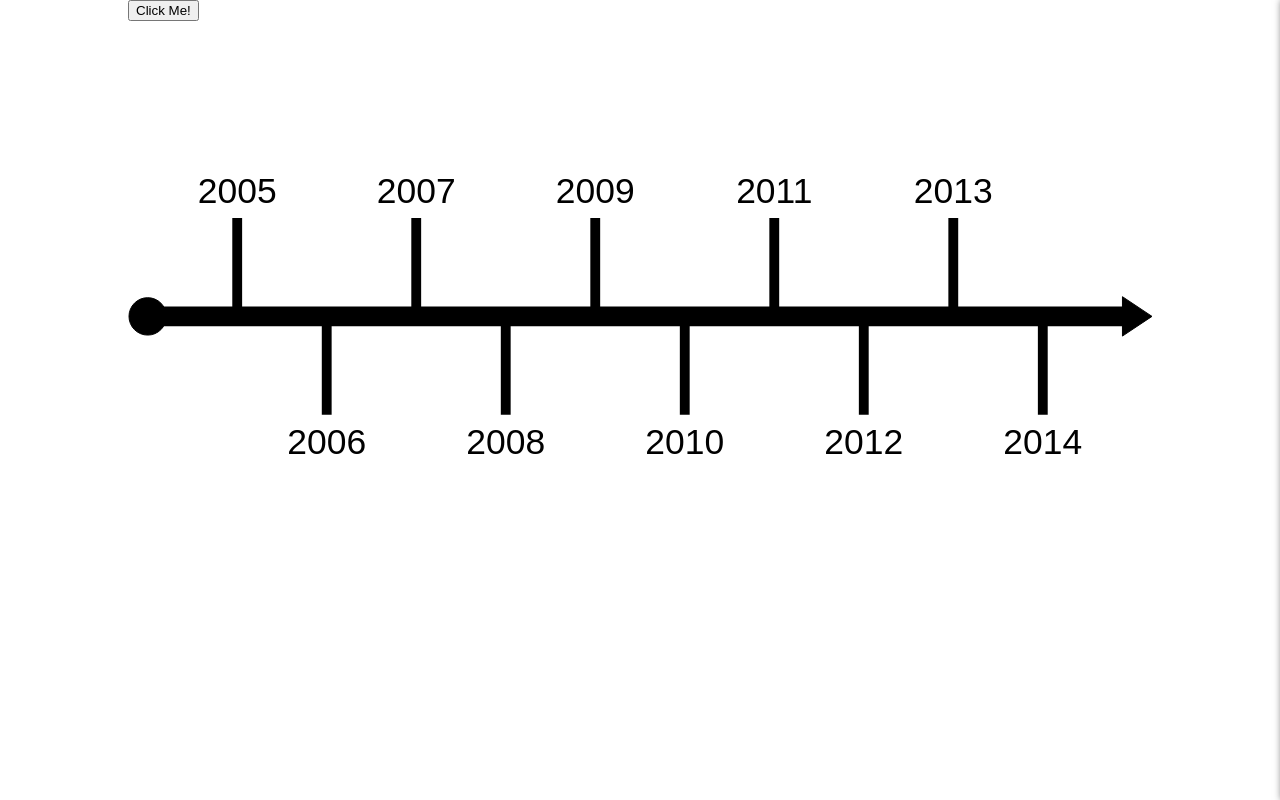
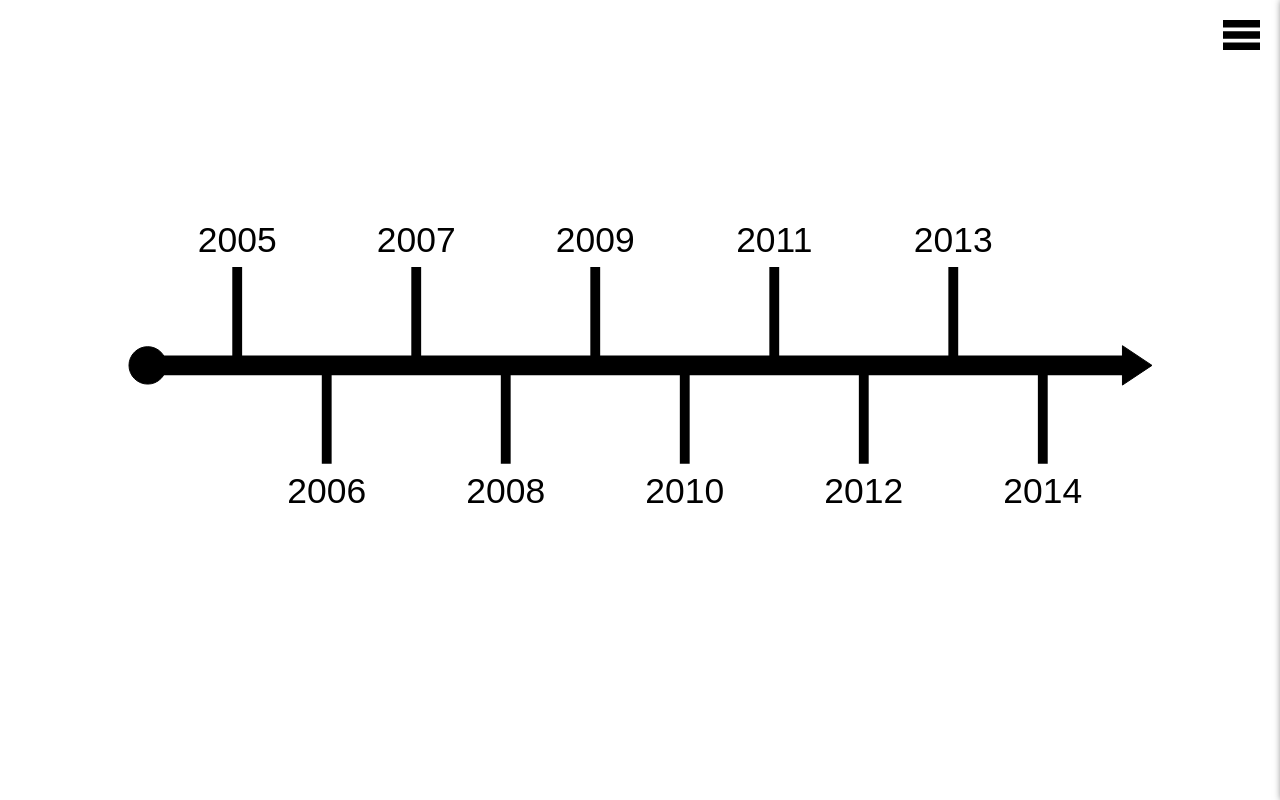
Before and after one commit to JarrettD5309/sf-show-archive, a React (Create React App) app in the folder client/: page / in a window 1280 px wide. Built offline with nearby package versions, Linux system fonts and the light colour scheme.

Commit message:
add fade to Backdrop background-color

```diff
--- a/client/src/App.js
+++ b/client/src/App.js
@@ -2,6 +2,7 @@ import React from 'react';
 import { BrowserRouter as Router, Route } from 'react-router-dom';
 import Backdrop from './components/SlideDrawer/Backdrop';
 import HomePage from './pages/HomePage';
+import NavBar from './components/NavBar';
 import SlideDrawer from './components/SlideDrawer/SlideDrawer';
 import TimelinePage from './pages/TimelinePage';
 
@@ -18,9 +19,11 @@ function App() {
 
     return (
         <Router>
+            <NavBar handleDrawerToggle={handleDrawerToggle} />
             <SlideDrawer show={drawerOpen} />
-            {drawerOpen && <Backdrop handleBackdrop={handleBackdrop} />}
-            <Route exact path='/' component={()=> <TimelinePage handleDrawerToggle={handleDrawerToggle} />} />
+            <Backdrop handleBackdrop={handleBackdrop} show={drawerOpen}/>
+            {/* {drawerOpen && <Backdrop handleBackdrop={handleBackdrop} show={drawerOpen}/>} */}
+            <Route exact path='/' component={TimelinePage} />
             <Route exact path='/all-shows' component={HomePage} />
         </Router>
     );
--- /dev/null
+++ b/client/src/components/NavBar/index.js
@@ -0,0 +1,20 @@
+import React from 'react';
+import './style.css';
+
+const NavBar = (props) => {
+
+    return (
+        <div className='hamburger-root'>
+            <div className='hamburger'>
+                <svg viewBox="0 0 100 80" height="100%" onClick={props.handleDrawerToggle}>
+                    <rect width="100" height="20"></rect>
+                    <rect y="30" width="100" height="20"></rect>
+                    <rect y="60" width="100" height="20"></rect>
+                </svg>
+            </div>
+        </div>
+    )
+
+};
+
+export default NavBar;
--- /dev/null
+++ b/client/src/components/NavBar/style.css
@@ -0,0 +1,11 @@
+.hamburger {
+    padding: 20px;
+    height: 100%;
+    box-sizing: border-box;
+}
+
+.hamburger-root {
+    height: 70px;
+    display: flex;
+    justify-content: flex-end;
+}
--- a/client/src/components/SlideDrawer/Backdrop.css
+++ b/client/src/components/SlideDrawer/Backdrop.css
@@ -2,8 +2,14 @@
     position: fixed;
     width: 100%;
     height: 100%;
-    background-color: rgba(0,0,0,0.5);
-    z-index: 100;
+
+    z-index: -100;
     top: 0;
     right: 0;
+    transition: background-color .3s linear;
 }
+
+.backdrop.open {
+    background-color: rgba(0,0,0,0.5);
+    z-index:100;
+}
--- a/client/src/components/SlideDrawer/Backdrop.js
+++ b/client/src/components/SlideDrawer/Backdrop.js
@@ -5,7 +5,7 @@ const Backdrop = (props) => {
 
     return (
         <div
-            className='backdrop'
+            className={props.show ? 'backdrop open' : 'backdrop'}
             onClick={props.handleBackdrop}
         />
     );
--- a/client/src/pages/TimelinePage/index.js
+++ b/client/src/pages/TimelinePage/index.js
@@ -28,7 +28,6 @@ const TimelinePage = (props) => {
 
     return (
         <div className='root'>
-            <button onClick={props.handleDrawerToggle}>Click Me!</button>
             <Timeline
                 setCurrentYear={setCurrentYear}
                 setCurrentMonth={setCurrentMonth}
```
